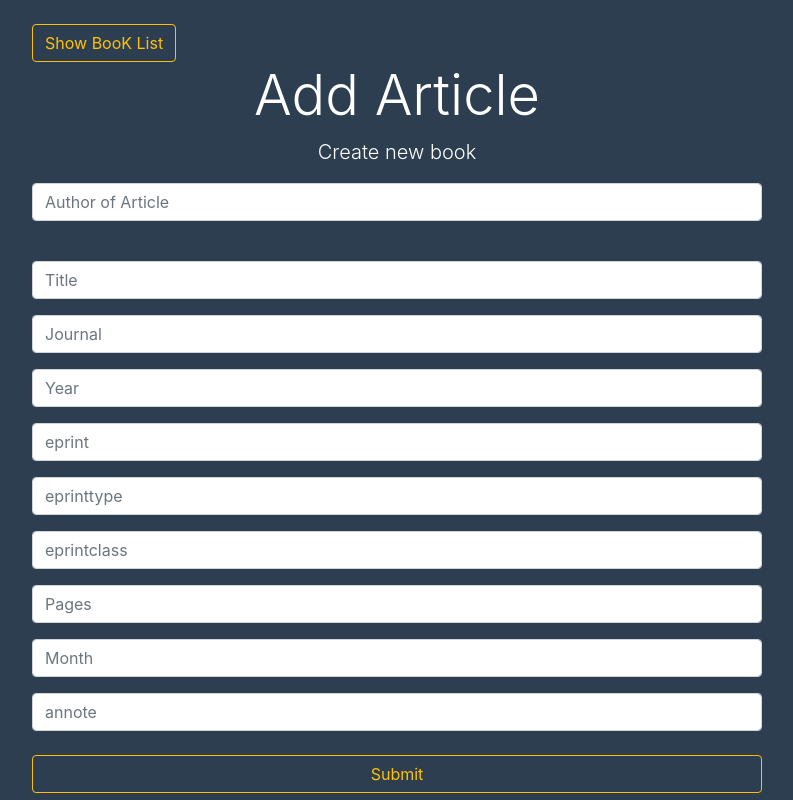
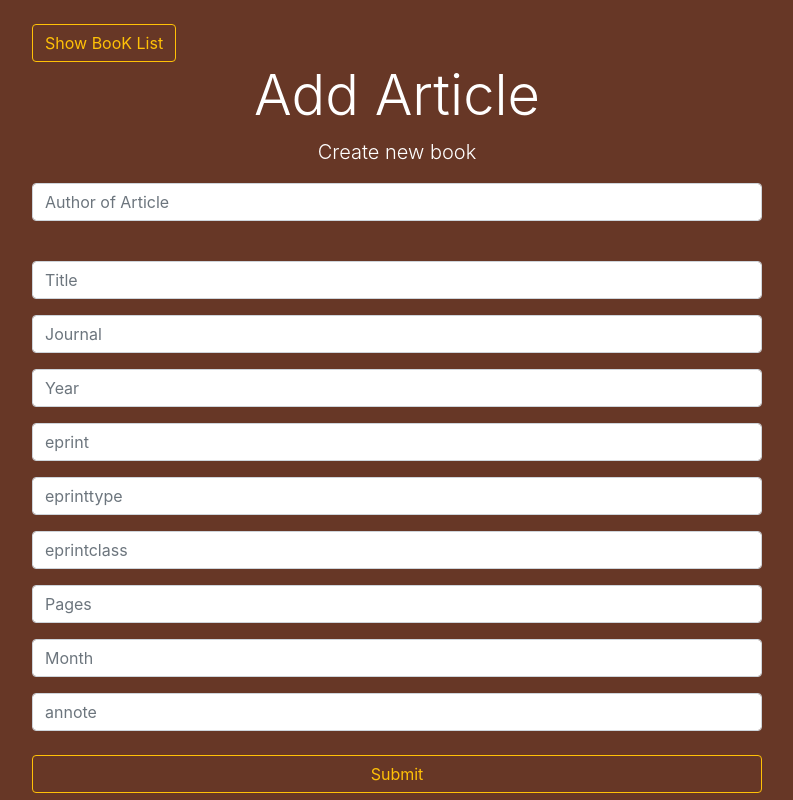
Before and after one commit to Rangatron/cise_lab5, a React (Create React App) app: page /AddArticle in a window 1280 px wide. Shown: the whole page, without its empty margins (243-1036 px from the left). Built offline with nearby package versions, Linux system fonts and the light colour scheme.

Commit message:
change background

```diff
--- a/src/App.css
+++ b/src/App.css
@@ -33,7 +33,7 @@
 }
 
 .CreateBook {
-  background-color: #2c3e50;
+  background-color: #673726;
   min-height: 100vh;
   color: white;
 }
@@ -51,7 +51,7 @@
 }
 
 .ShowBookList {
-  background-color: #2c3e50;
+  background-color: #673726;
   height: 100%;
   width: 100%;
   min-height: 100vh;
```
